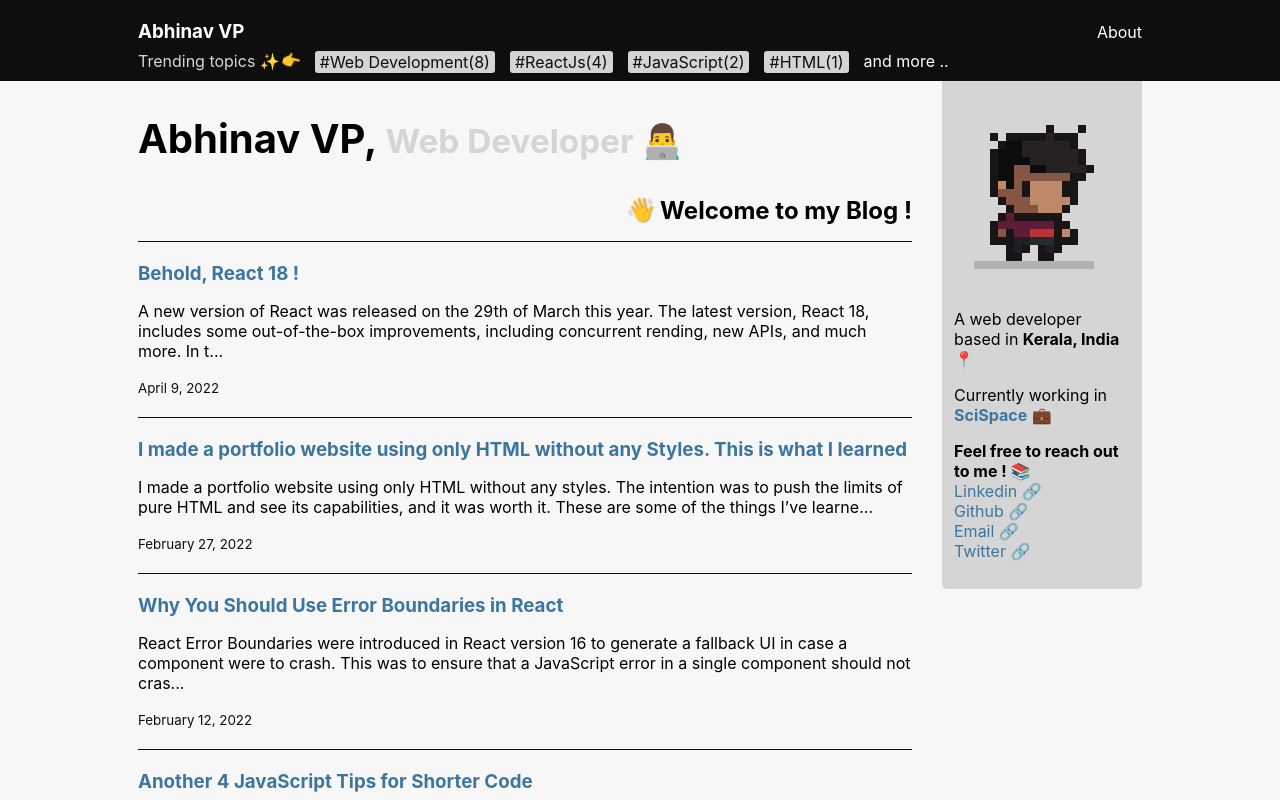
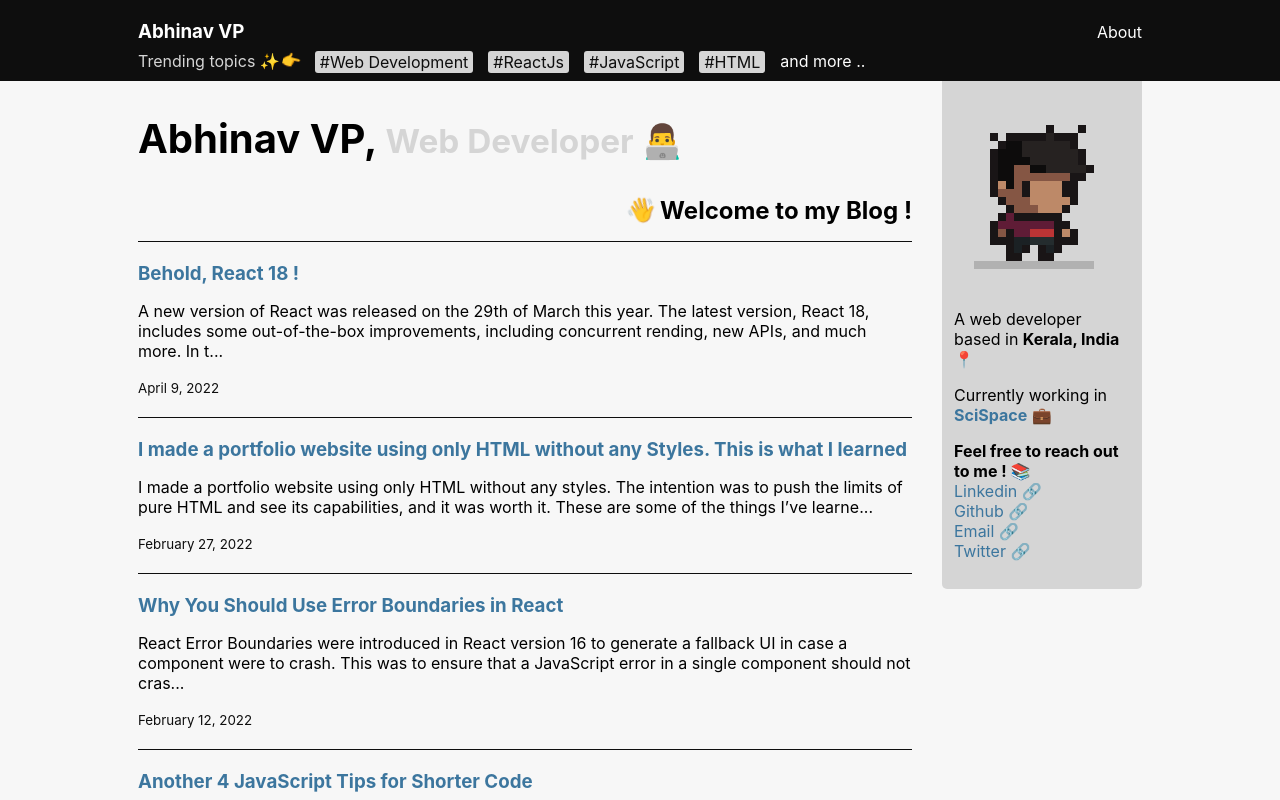
Before and after one commit to abhi12123/blog, a Next.js app: page / in a window 1280 px wide. Shown: the top 800 px of the page. Built offline with nearby package versions, Linux system fonts and the light colour scheme.

Commit message:
optimization

```diff
--- a/components/blogListEntry.js
+++ b/components/blogListEntry.js
@@ -1,5 +1,6 @@
+import dynamic from "next/dynamic";
 import Link from "next/link";
-import Date from "./date";
+const Date = dynamic(() => import("./date"));
 
 export default function BlogListEntry({ postData }) {
   const { id, title, description, date } = postData;
--- a/components/layout.js
+++ b/components/layout.js
@@ -1,10 +1,12 @@
-import About from "./aside";
-import Navbar from "./navbar";
+import dynamic from "next/dynamic";
 
-export default function Layout({ children, trendingTopics }) {
+const About = dynamic(() => import("./about"));
+const Navbar = dynamic(() => import("./navbar"));
+
+export default function Layout({ children }) {
   return (
     <>
-      <Navbar trendingTopics={trendingTopics} />
+      <Navbar />
       <div className="layout-body">
         <main>{children}</main>
         <aside>
--- a/components/navbar.js
+++ b/components/navbar.js
@@ -1,11 +1,19 @@
 import Link from "next/link";
 import { useState } from "react";
 
-export default function Navbar({ trendingTopics }) {
+export default function Navbar() {
   const [displayNavbar, setDisplayNavbar] = useState(false);
   const handleDisplayNavbar = () => {
     setDisplayNavbar(!displayNavbar);
   };
+
+  const trendingTopics = [
+    { slug: "web-development", name: "Web Development" },
+    { slug: "reactjs", name: "ReactJs" },
+    { slug: "javascript", name: "JavaScript" },
+    { slug: "html", name: "HTML" },
+  ];
+
   return (
     <nav className="navbar">
       <section className="navbar-container logo-name">
@@ -33,9 +41,7 @@ export default function Navbar({ trendingTopics }) {
         {trendingTopics?.map((topic) => {
           return (
             <Link href={`/topics/${topic.slug}`} key={topic.slug}>
-              <a className="topic">
-                #{topic.name}({topic.postsCount})
-              </a>
+              <a className="topic">#{topic.name}</a>
             </Link>
           );
         })}
--- a/pages/_app.js
+++ b/pages/_app.js
@@ -4,6 +4,7 @@ import "../styles/globals.scss";
 function MyApp({ Component, pageProps }) {
   return (
     <>
+      <Component {...pageProps} />
       <Script
         strategy="lazyOnload"
         src={`https://www.googletagmanager.com/gtag/js?id=G-GZTPXHWFZQ`}
@@ -19,7 +20,6 @@ function MyApp({ Component, pageProps }) {
                     });
                 `}
       </Script>
-      <Component {...pageProps} />
     </>
   );
 }
--- a/pages/index.js
+++ b/pages/index.js
@@ -1,27 +1,25 @@
+import dynamic from "next/dynamic";
 import Head from "next/head";
-import Layout from "../components/layout";
+const Layout = dynamic(() => import("../components/layout"));
+const BlogListEntry = dynamic(() => import("../components/blogListEntry"));
 import { getSortedPostsData } from "../lib/posts";
-import { getAllTopics } from "../lib/topics";
-import BlogListEntry from "../components/blogListEntry";
 
 export async function getStaticProps() {
   const allPostsData = getSortedPostsData();
-  const allTopics = getAllTopics();
   return {
     props: {
       allPostsData,
-      allTopics,
     },
   };
 }
 
-export default function Home({ allPostsData, allTopics }) {
+export default function Home({ allPostsData }) {
   const title =
     "Abhinav VP | Blog | Web development | ReactJs, Nextjs, HTML5, CSS3";
   const description =
     "Web Developer Blog by Abhinav VP, a web developer based in India. The Blog is created using NextJs. The blog will mostly discuss about Web development and occasionally other topics which might help developer career. The topics include Next.JS, ReactJs, HTML5, CSS3 etc";
   return (
-    <Layout trendingTopics={allTopics.slice(0, 4)}>
+    <Layout>
       <Head>
         <title>{title}</title>
         <meta name="description" content={description} />
--- a/pages/topics/index.js
+++ b/pages/topics/index.js
@@ -1,7 +1,8 @@
+import dynamic from "next/dynamic";
 import Head from "next/head";
 import Link from "next/link";
-import Layout from "../../components/layout";
 import { getAllTopics } from "../../lib/topics";
+const Layout = dynamic(() => import("../../components/layout"));
 
 export async function getStaticProps() {
   const allTopics = getAllTopics();
@@ -17,7 +18,7 @@ export default function Home({ allTopics }) {
   const description =
     "Web Developer Blog by Abhinav VP, a web developer based in India. The Blog is created using NextJs. The blog will mostly discuss about Web development and occasionally other topics which might help developer career. The topics include Next.JS, ReactJs, HTML5, CSS3 etc";
   return (
-    <Layout trendingTopics={allTopics.slice(0, 4)}>
+    <Layout>
       <Head>
         <title>{title}</title>
         <meta name="description" content={description} />
--- a/styles/globals.scss
+++ b/styles/globals.scss
@@ -352,3 +352,9 @@ footer{
     overflow: scroll;
   }
 }
+
+.view-topics{
+  text-decoration: none;
+  color: $link-color;
+  text-align: right;
+}
```
Also changed, not shown: pages/posts/[id].js (+5 -7 lines), pages/topics/[slug].js (+12 -7 lines), components/about.js (renamed from components/aside.js).
